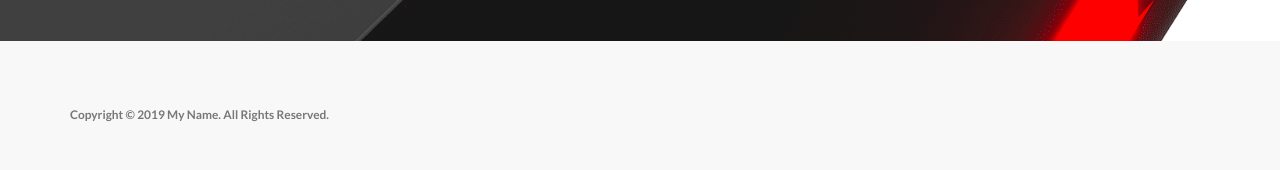
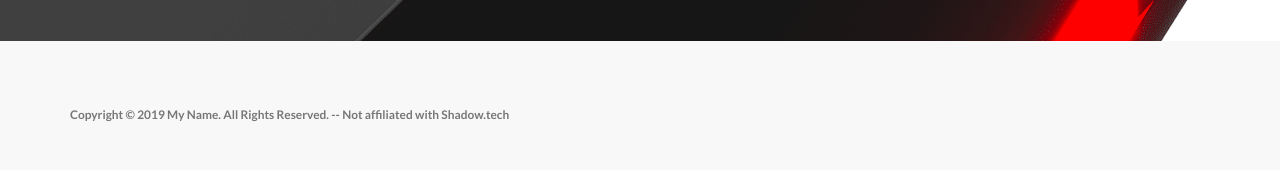
Before and after one commit to tquizzle/shadowrefer.com, a Jekyll site: the page built from index.html, in a window 1280 px wide. Shown: the part 804-974 px from the top of the page. Built offline with Jekyll 4.4.1, drawn with Linux system fonts in a browser that asks for light colours.

Commit message:
Update _config.yml

```diff
--- a/_config.yml
+++ b/_config.yml
@@ -8,7 +8,7 @@ email: your-email@domain.com
 author: Your Name
 description: > # "Write an awesome description for your new site here.
   Shadow tech refer a friend code.
-copyright: 'Copyright &copy; 2019 My Name. All Rights Reserved.'
+copyright: 'Copyright &copy; 2019 My Name. All Rights Reserved. -- Not affiliated with Shadow.tech'
 
 # ----------------------- #
 #    Jekyll & Plugins     #
```
